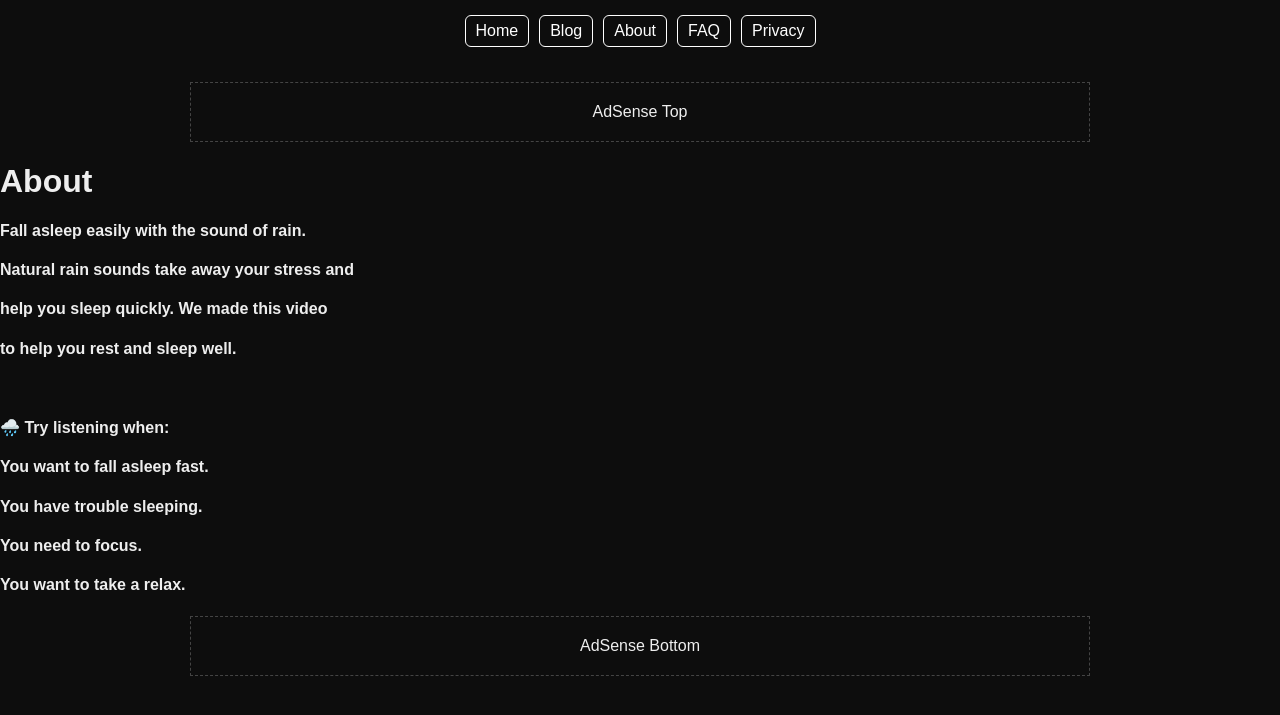
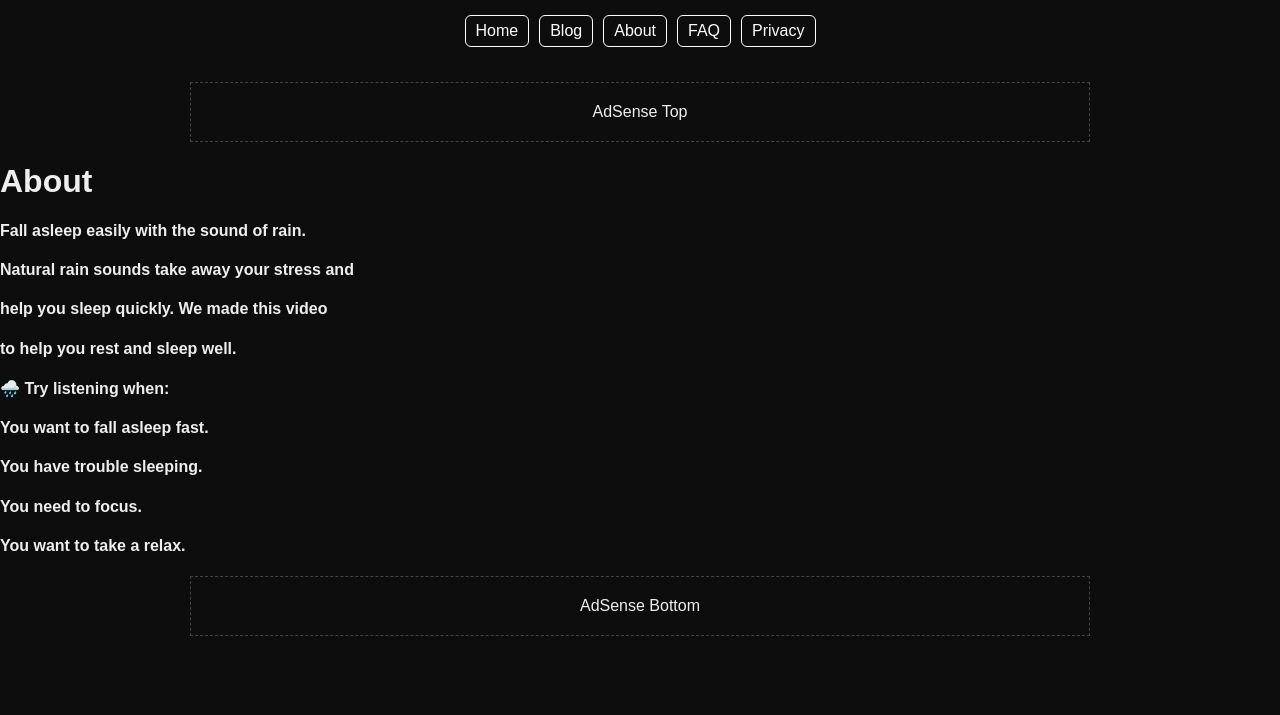
Before and after one commit to choijangwook/rain-deep-sleep, a Jekyll site: the page built from about.md, in a window 1280 px wide. Shown: the top 715 px of the page. Built offline with Jekyll 4.4.1, drawn with Linux system fonts in a browser that asks for light colours.

Commit message:
Update about.md

```diff
--- a/about.md
+++ b/about.md
@@ -5,13 +5,10 @@ title: About
 
 # About
 
-#### Fall asleep easily with the sound of rain.<br>
-#### Natural rain sounds take away your stress and<br>
-#### help you sleep quickly. We made this video<br>
-#### to help you rest and sleep well.<br>
-
-<br>
-
+#### Fall asleep easily with the sound of rain.
+#### Natural rain sounds take away your stress and
+#### help you sleep quickly. We made this video
+#### to help you rest and sleep well.
 #### 🌧️ Try listening when: <br>
 #### You want to fall asleep fast.<br>
 #### You have trouble sleeping.<br>
```
